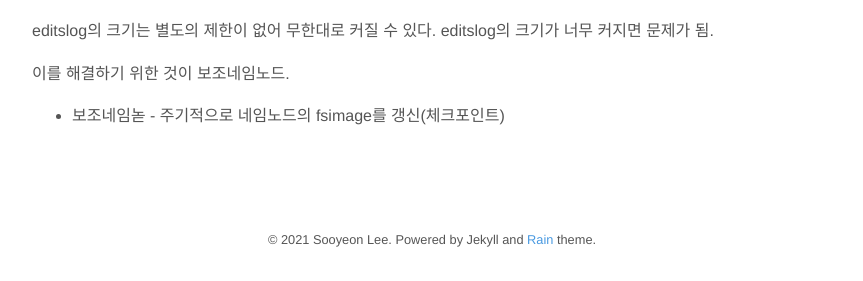
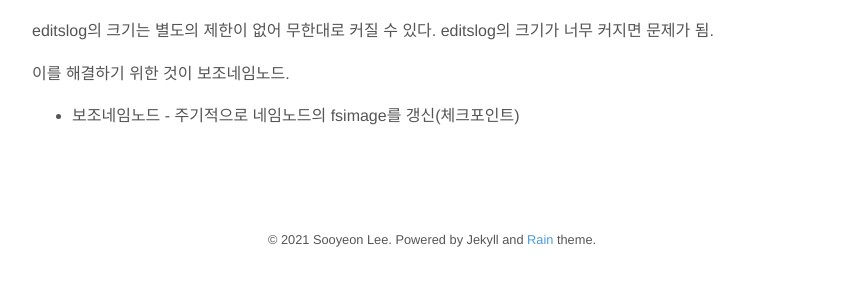
Before and after one commit to 32sylee/32sylee.github.io, a Jekyll site: the page built from _posts/2021-06-28-hdfs.md, in a window 1280 px wide. Shown: the part 1659-1940 px from the top of the page, without its empty margins (208-1071 px from the left). Built offline with Jekyll 4.4.1, drawn with Linux system fonts in a browser that asks for light colours; nearby versions of some CDN libraries.

Commit message:
오타 수정

```diff
--- a/_posts/2021-06-28-hdfs.md
+++ b/_posts/2021-06-28-hdfs.md
@@ -61,4 +61,4 @@ editslog의 크기는 별도의 제한이 없어 무한대로 커질 수 있다.
 
 이를 해결하기 위한 것이 보조네임노드.
 
-- 보조네임녿 - 주기적으로 네임노드의 fsimage를 갱신(체크포인트)
+- 보조네임노드 - 주기적으로 네임노드의 fsimage를 갱신(체크포인트)
```
